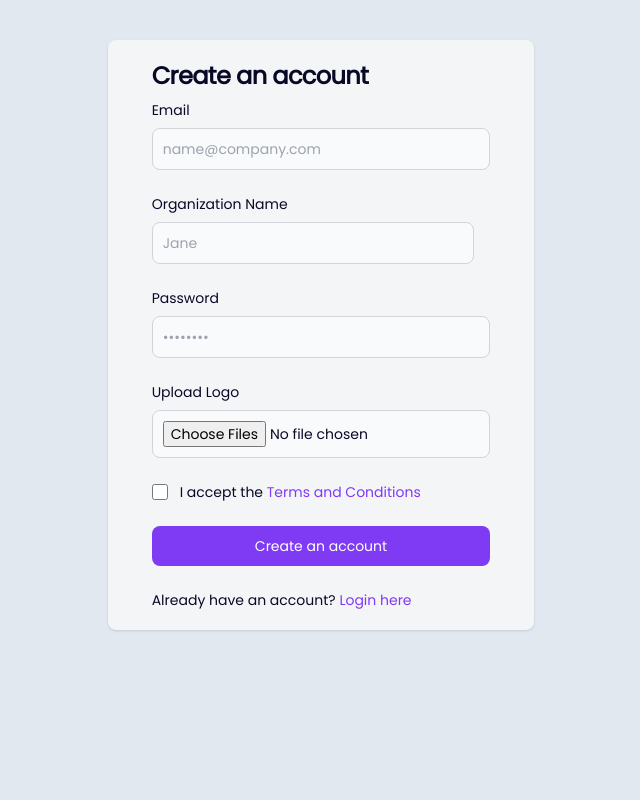
After one commit to salimelliye/dbproject, a Django app: page /signupOrg/ in a window 1280 px wide. The commit adds this page. Shown: the whole page, without its empty margins (319-959 px from the left). Run offline with Django 4.2, Linux system fonts and the light colour scheme; style sheets or scripts are compiled from the project's sources.

Commit message:
separate login pages

```diff
--- /dev/null
+++ b/dbproject/core/templates/signupOrg.html
@@ -0,0 +1,61 @@
+{% load static %}
+<!DOCTYPE html>
+<html lang="en">
+	<head>
+    <title>Sign Up as an Organization</title>
+		<meta charset="UTF-8">
+		<meta name="viewport" content="width=device-width, initial-scale=1.0">
+		<meta http-equiv="X-UA-Compatible" content="ie=edge">
+		<link href='https://fonts.googleapis.com/css?family=Poppins' rel='stylesheet'>
+		<link rel="stylesheet" href="https://cdnjs.cloudflare.com/ajax/libs/font-awesome/6.4.2/css/all.min.css" integrity="sha512-z3gLpd7yknf1YoNbCzqRKc4qyor8gaKU1qmn+CShxbuBusANI9QpRohGBreCFkKxLhei6S9CQXFEbbKuqLg0DA==" crossorigin="anonymous" referrerpolicy="no-referrer" />
+		<link rel="stylesheet" type="text/css" href='{% static "dist/output.css" %}'>
+		<link rel="stylesheet" type="text/css" href='{% static "dist/styles.css" %}'>
+	</head>
+
+    <body>
+        <section class="bg-slate-200 h-screen w-screen">
+            <div class="flex flex-col items-center justify-center mx-auto w-1/3">
+                <div class="w-full bg-light rounded-lg shadow p-5 mt-10 justify-center">
+                    <div class="px-6">
+                        <h1 class="text-xl font-bold leading-tight tracking-tight md:text-2xl color-primary">
+                            Create an account
+                        </h1>
+                        <form class="space-y-4 md:space-y-6" action="#">
+                            <div>
+                                <label for="email" class="block mt-2 mb-2 text-sm font-medium color-primary ">Email</label>
+                                <input type="email" name="email" id="email" class="bg-gray-50 border border-gray-300 color-primary sm:text-sm rounded-lg focus:ring-primary-600 focus:border-primary-600 block w-full p-2.5" placeholder="name@company.com" required="">
+                            </div>
+                            <div class="mr-4">
+                                <label for="firstName" class="block mt-2 mb-2 text-sm font-medium color-primary">Organization Name</label>
+                                <input type="text" name="firstName" id="firstName" class="bg-gray-50 border border-gray-300 color-primary sm:text-sm rounded-lg focus:ring-primary-600 focus:border-primary-600 block w-full p-2.5" placeholder="Jane" required="">
+                            </div>
+                            <div>
+                                <label for="password" class="block mb-2 text-sm font-medium color-primary ">Password</label>
+                                <input type="password" name="password" id="password" placeholder="••••••••" class="bg-gray-50 border border-gray-300 color-primary sm:text-sm rounded-lg focus:ring-primary-600 focus:border-primary-600 block w-full p-2.5" required="">
+                            </div>
+
+                            <div>
+                                <label for="images" class="block mt-2 mb-2 text-sm font-medium color-primary">Upload Logo</label>
+                                <input type="file" name="images" id="images" accept="image/*" multiple class="bg-gray-50 border border-gray-300 color-primary sm:text-sm rounded-lg focus:ring-primary-600 focus:border-primary-600 block w-full p-2.5">
+                            </div>
+
+                            <div class="flex items-start">
+                                <div class="flex items-center h-5">
+                                  <input id="terms" type="checkbox" class="w-4 h-4 border border-gray-300 rounded bg-gray-50 focus:ring-3 focus:ring-primary-300" required="">
+                                </div>
+                                <div class="ml-3 text-sm">
+                                  <label for="terms" class="font-light color-primary">I accept the <a class="font-medium color-sec hover:underline" href="#">Terms and Conditions</a></label>
+                                </div>
+                            </div>
+                            <button type="submit" class="w-full text-white bg-sec hover:bg-primary focus:ring-4 focus:outline-none focus:ring-primary-300 font-medium rounded-lg text-sm px-5 py-2.5 text-center shadow-hover">Create an account</button>
+                            <p class="text-sm font-light color-primary">
+                                Already have an account? <a href="#" class="font-medium color-sec hover:underline dark:text-primary-500">Login here</a>
+                            </p>
+                        </form>
+                    </div>
+                </div>
+            </div>
+          </section>
+    </body>
+
+</html>
--- a/dbproject/core/views.py
+++ b/dbproject/core/views.py
@@ -9,11 +9,17 @@ def landing(request, *args, **kwargs):
     }
     return render(request, 'landing.html', context)
 
-def sign_up(request, *args, **kwargs):
+def sign_up_user(request, *args, **kwargs):
     context = {
 
     }
-    return render(request, 'signup.html', context)
+    return render(request, 'signupUser.html', context)
+
+def sign_up_org(request, *args, **kwargs):
+    context = {
+
+    }
+    return render(request, 'signupOrg.html', context)
 
 def login(request, *args, **kwargs):
     context = {
--- a/dbproject/dbproject/urls.py
+++ b/dbproject/dbproject/urls.py
@@ -22,7 +22,8 @@ from core import views
 urlpatterns = [
     path('admin/', admin.site.urls),
     path('', views.landing , name='landing'),
-    path('signup/', views.sign_up, name='signup'),
+    path('signupUser/', views.sign_up_user, name='signupUser'),
+    path('signupOrg/', views.sign_up_org, name='signupOrg'),
     path('login/', views.login, name='login'),
     path('home/', views.home, name='home'),
     path('createTrip/', views.create_trip, name='createTrip'),
```
Also changed, not shown: dbproject/core/templates/signupUser.html (renamed from dbproject/core/templates/signup.html, +19 -8 lines).
